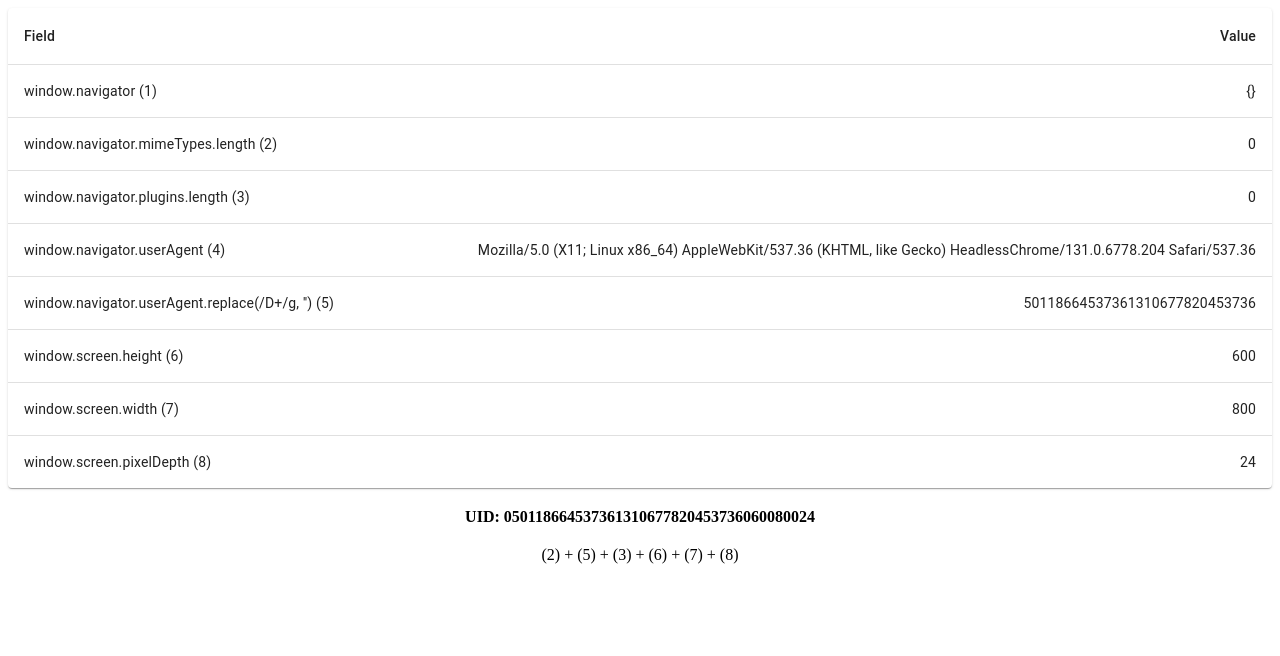
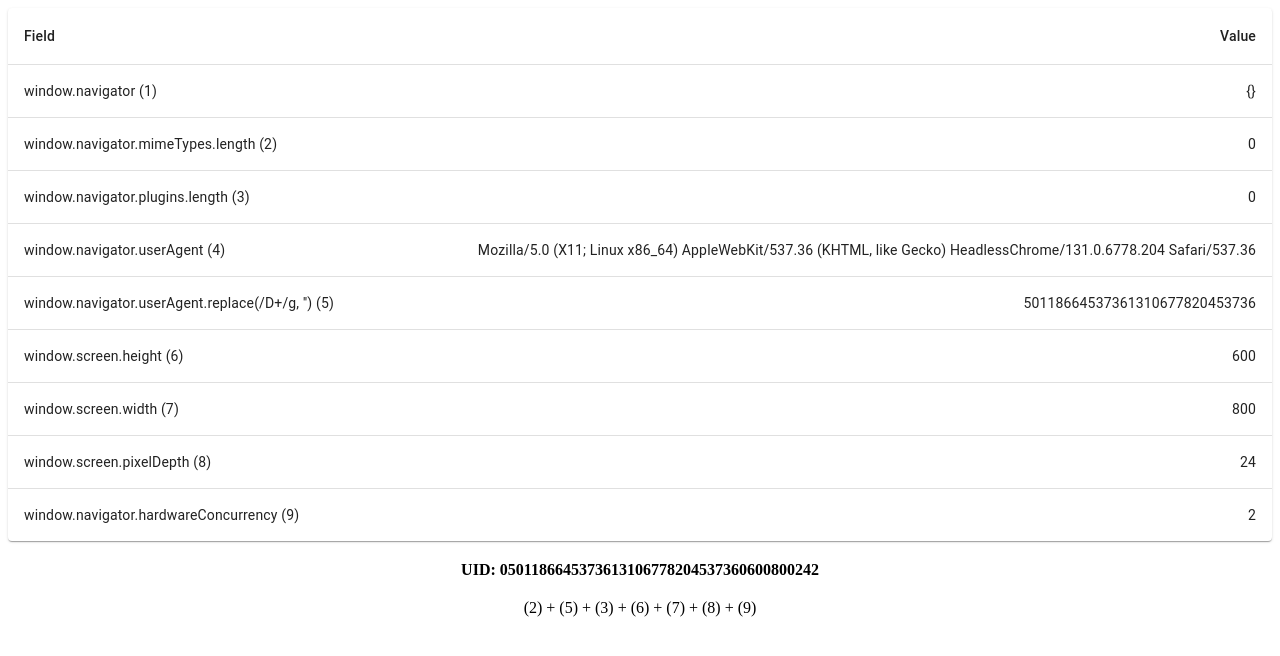
Before and after one commit to trieunguyentm/get-uid-device, a React (Create React App) app: page / in a window 1280 px wide. Shown: the top 656 px of the page. Built offline with nearby package versions, Linux system fonts and the light colour scheme.

Commit message:
add hardwareConcurrency

```diff
--- a/src/App.js
+++ b/src/App.js
@@ -19,6 +19,7 @@ export default function App() {
     uid += window.screen.height || ""
     uid += window.screen.width || ""
     uid += window.screen.pixelDepth || ""
+    uid += window.navigator.hardwareConcurrency || ""
     return uid
   }
 
@@ -40,6 +41,10 @@ export default function App() {
     createData("window.screen.height (6)", window.screen.height),
     createData("window.screen.width (7)", window.screen.width),
     createData("window.screen.pixelDepth (8)", window.screen.pixelDepth),
+    createData(
+      "window.navigator.hardwareConcurrency (9)",
+      window.navigator.hardwareConcurrency
+    ),
   ]
 
   return (
@@ -86,7 +91,7 @@ export default function App() {
           marginTop: "20px",
         }}
       >
-        (2) + (5) + (3) + (6) + (7) + (8)
+        (2) + (5) + (3) + (6) + (7) + (8) + (9)
       </div>
     </>
   )
```
